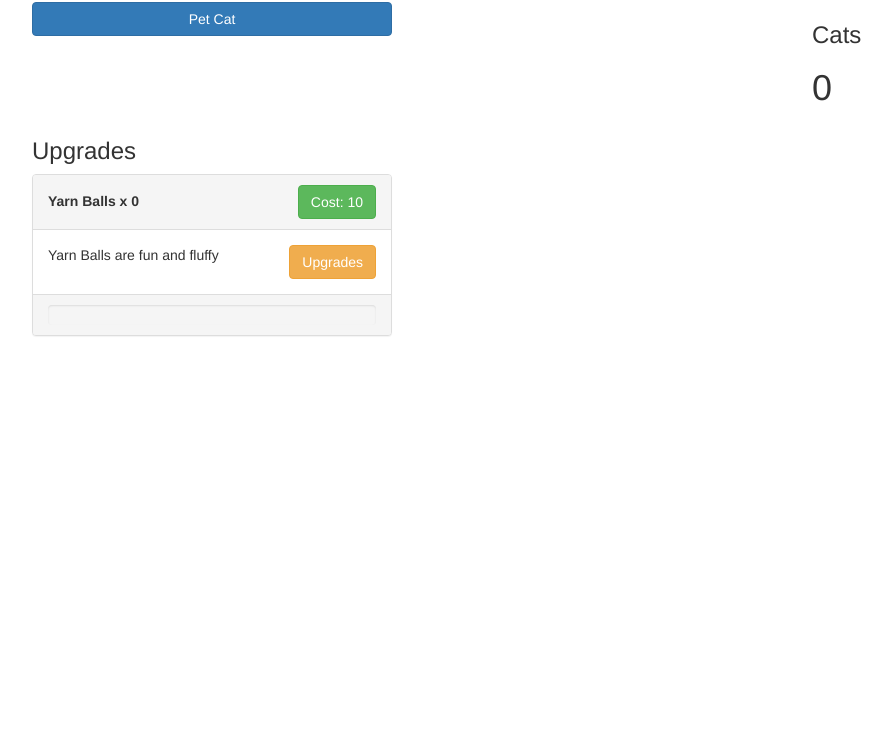
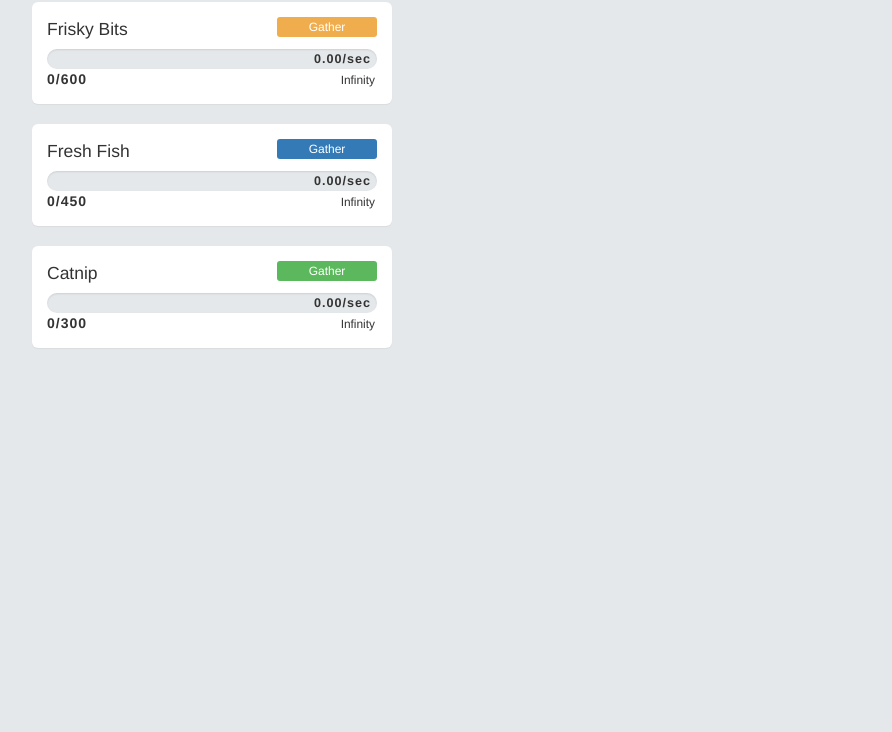
Before and after one commit to kevin-quach/cat-clicker, a plain HTML site: page index.html in a window 1280 px wide. Shown: the part 68-800 px from the top of the page, without its empty margins (38-930 px from the left). Drawn offline with nearby package versions, Linux system fonts and the light colour scheme.

Commit message:
[Update] Basic UI & Toggle Increment instead of Clicking

```diff
--- a/index.html
+++ b/index.html
@@ -17,34 +17,52 @@
 				<div class="container-inner">
 					<div class="row">
 						<div class="col-md-4">
-							<a class="btn btn-primary btn-block" id="cat" onClick="cookieClick(1)" href="#">Pet Cat</a>
-						</div>
-						<div class="col-md-4 col-md-offset-4">
-							<h3>Cats</h3>
-							<h1 id="catCounter">0</h1>
-						</div>
-					</div>
 
-					<div class="row">
-						<div class="col-md-4">
-							<h3>Upgrades</h3>
-							<div class="panel panel-default">
-								<div class="panel-heading">
-									<strong>Yarn Balls x <span id="yarnBallNum">0</span></strong>
-									<a class="btn btn-success pull-right" id="cat" onClick="buyUpgrade('yarnBall')" href="#">Cost: <span id="yarnBallCost">10</span></a>
-								</div>
+							<div id="food" class="panel panel-default" data-resource="Frisky Bits">
 								<div class="panel-body">
-									Yarn Balls are fun and fluffy
-									<a class="btn btn-warning pull-right" href="#">Upgrades</a>
-								</div>
-								<div class="panel-footer">
+									<span class="resource-title">Frisky Bits</span>
+									<a class="btn btn-warning btn-xs pull-right resource-btn" href="#">Gather</a>
 									<div class="progress">
-  										<div id="yarnBallProgress" class="progress-bar" role="progressbar"  style="width: 0%;">
-
+  										<div class="progress-bar progress-bar-warning resource-bar" role="progressbar"  >
   										</div>
+  										<span class="resource-rate">0/sec</span>
 									</div>
+									<span class="pull-left resource-capacity">0/200</span>
+									<span class="pull-right resource-time">Infinity</span>
 								</div>
 							</div>
+
+							<div id="fish" class="panel panel-default" data-resource="Fresh Fish">
+								<div class="panel-body">
+									<span class="resource-title">Fresh Fish</span>
+									<a class="btn btn-primary btn-xs pull-right resource-btn" href="#">Gather</a>
+									<div class="progress">
+  										<div class="progress-bar progress-bar-primary resource-bar" role="progressbar"  >
+  										</div>
+  										<span class="resource-rate">0/sec</span>
+									</div>
+									<span class="pull-left resource-capacity">0/100</span>
+									<span class="pull-right resource-time">Infinity</span>
+								</div>
+							</div>
+
+							<div id="herb" class="panel panel-default" data-resource="Catnip">
+								<div class="panel-body">
+									<span class="resource-title">Catnip</span>
+									<a class="btn btn-success btn-xs pull-right resource-btn" href="#">Gather</a>
+									<div class="progress">
+  										<div class="progress-bar progress-bar-success resource-bar" role="progressbar"  >
+  										</div>
+  										<span class="resource-rate">0/sec</span>
+									</div>
+									<span class="pull-left resource-capacity">0/10</span>
+									<span class="pull-right resource-time">Infinity</span>
+								</div>
+							</div>
+
+
+
+
 						</div>
 						<div class="col-md-4 col-md-offset-4">
 
--- a/js/main.js
+++ b/js/main.js
@@ -1,107 +1,162 @@
+
 $(document).ready(function() {
-	loadGame();
-	startProgressBars();
+  var resources = [
+    new generateResources($("#food")),
+    new generateResources($("#fish")),
+    new generateResources($("#herb"))
+  ];
 
-	window.setInterval(function(){
-		saveGame();
-	}, 1000);
-});
 
-var cookies  = 0;
-var upgrades = [
-	{
-		name: "yarnBall",
-		num: 0,
-		value: 1,
-		cost: 10,
-		timer: 2000,
-		numSelector: "#yarnBallNum",
-		costSelector: "#yarnBallCost",
-		progressSelector: "#yarnBallProgress"
-	}
-];
+	$(".resource-btn").on("click", function() {
+    $(this).addClass("toggled");
+    $(this).text("Gathering");
+    $(this).parent().parent(".panel").siblings().find(".resource-btn").removeClass("toggled");
+    $(this).parent().parent(".panel").siblings().find(".resource-btn").text("Gather");
+    for(var i = 0; i < resources.length; i++) {
+      if($(this).parent().parent(".panel").attr("id") == resources[i].id) {
+        resources[i].toggle(true);
+        continue;
+      }
+      resources[i].toggle(false);
+    }
+	});
 
 
 
-function cookieClick(num) {
-	cookies = cookies + num;
-	$("#catCounter").text(cookies);
+
+
+
+});
+
+
+
+
+ /* ============================================
+RESOURCES
+============================================ */
+var generateResources  = function(target) {
+  this.target          = $(target);
+  this.data            = $.extend({}, gameDefaults);
+  this.resource        = this.resource(this.target);
+  this.active          = false;
+  this.id              = this.resource.id;
+  this.init();
 }
 
-function buyUpgrade(upgrade){
-	var obj = findUpgrade(upgrade);
-	var upgrade = obj.data;
-	var pos = obj.pos;
-    if(cookies >= upgrade.cost) {                                   //checks that the player can afford the cursor
-        upgrades[pos].num++;
-        upgrades[pos].cost = Math.floor(10 * Math.pow(1.1, upgrade.num));                                        //increases number of cursors
-    	cookies -= upgrade.cost;
-    	//Update
-    	$("#catCounter").text(cookies);
-        $(upgrades[pos].numSelector).text(upgrades[pos].num);
-        $(upgrades[pos].costSelector).text(upgrades[pos].cost);
+//API extension to the buildPieGraph function
+generateResources.prototype = {
+  init: function() {
+    var self = this;
+    window.setInterval(function() { self.increment(); }, 1000);
+  },
+  toggle: function(bool) {
+    if(!bool) {
+      this.active = false;
+    } else {
+      this.active = true;
     }
+    this.increment();
+  },
+  increment: function() {
+    this.resource.cur += this.resource.getRate(this.active);
+    console.log(this.resource.cur);
+    this.update(this.resource);
+  },
+  build: function() {
+
+  },
+  resource: function(target) {
+    var res = target.attr("data-resource");
+    for(var i = 0; i < this.data.resources.length; i++) {
+      if(res == this.data.resources[i].name) {
+        return this.data.resources[i];
+      }
+    }
+    return false;
+  },
+  update: function() {
+    var time = this.calculateTime(this.resource.getRate(this.active),this.resource.cur,this.resource.getLimit());
+    var target = this.target;
+    target.find(".resource-title").text(this.resource.name);
+    target.find(".resource-rate").text(this.resource.getRate(this.active).toFixed(2) + "/sec");
+    target.find(".resource-capacity").text(Math.floor(this.resource.cur) + "/" + this.resource.getLimit());
+    target.find(".resource-bar").css("width", (this.resource.cur / this.resource.getLimit())*100)
+    target.find(".resource-time").html(time);
+  },
+  calculateTime: function(rate,cur,max) {
+  	if (rate == 0) return "Infinity";
+
+  	var diff     = (max - cur) / rate,
+  			days     = Math.floor(diff/86400),
+  			hours    = Math.floor((diff % 86400) / 3600),
+  			minutes  = Math.floor(((diff % 86400) % 3600) / 60),
+  			seconds  = Math.floor(((diff % 86400) % 3600) % 60),
+  			time     = [days,hours,minutes,seconds],
+  			measures = ["Days", "Hours", "Mins", "Secs"],
+  			duration = "";
+
+		for(var i = 0; i < time.length; i++) {
+  		if(time[i] == 0) continue;
+  		else duration += "<strong>" + time[i] + "</strong> " + measures[i] + " ";
+  	}
+  	return duration;
+  }
+
+
+
+
+};
+
+
+var Resource = function(obj) {
+  this.id    = obj.id;
+  this.name  = obj.name;
+  this.cur   = obj.cur;
+  this.rate  = obj.rate;
+  this.limit = obj.limit;
+  this.step  = obj.step;
+}
+Resource.prototype = {
+  getRate: function(bool) {
+    if(bool) return this.rate + (gameDefaults.user.rate*this.step);
+    return this.rate;
+  },
+  getLimit: function() {
+    return this.limit;
+  }
 }
 
 
-function startProgressBars() {
-	for(var i = 0; i < upgrades.length; i++) {
-		if (upgrades[i].num > 0) {
-			animateProgressBar(upgrades[i]);
-		}
-	}
+var Zone = function(obj) {
+  this.id    = obj.id;
+  this.name  = obj.name;
+  this.min   = obj.min;
+  this.max   = obj.max;
+  this.breed = obj.breed;
 }
-
-function animateProgressBar(obj) {
-	console.log(obj.timer);
-	window.setInterval(function() {
-		$(obj.progressSelector).animate({
-			'width': "100%",
-		}, obj.timer, 'linear', function() {
-			cookieClick(obj.num * obj.value);
-			$(obj.progressSelector).css("width", "0");
-			animateProgressBar(obj);
-		});
-
-	}, obj.timer);
+Zone.prototype = {
+  getCats: function() {
+    return this.breed;
+  }
+}
 
 
 
-}
-function findUpgrade(str) {
-	var obj = {
-		pos: 0,
-		data: {}
-	}
-	for (var i = 0; i < upgrades.length; i++) {
-		if (str == upgrades[i].name) {
-			obj.pos = i;
-			obj.data = upgrades[i];
-		}
-	}
-	return obj;
+//Default settings
+var gameDefaults = {
+	user: {
+		rate: 1,
+	},
+  resources: [
+    new Resource({id: "food", name: "Frisky Bits", cur: 0, limit: 600, rate: 0, step: 2}),
+    new Resource({id: "fish", name: "Fresh Fish", cur: 0, limit: 450, rate: 0, step: 1.5}),
+    new Resource({id: "herb", name: "Catnip", cur: 0, limit: 300, rate: 0, step: 1}),
+	],
+  locations: [
+    new Zone({id: "yard", name: "Back Yard", min: 0, max: 4, breed: []}),
+    new Zone({id: "alley", name: "Street Alley", min: 4, max: 8, breed: []}),
+  ],
+  cats: []
 }
 
-function saveGame() {
-	var gameData = {
-		cookies: cookies,
-		upgrades: upgrades,
-	}
-	localStorage.setItem("save", JSON.stringify(gameData));
-}
-
-function loadGame() {
-	console.log("Game Loaded");
-
-	var savegame = JSON.parse(localStorage.getItem("save"));
-	console.info("UPGRADES", savegame);
-	cookies = savegame.cookies;
-	$("#catCounter").text(cookies);
-	for(var i = 0; i < savegame.upgrades.length; i++) {
-		upgrades[i].num   = savegame.upgrades[i].num;
-		upgrades[i].value = savegame.upgrades[i].value;
-		upgrades[i].cost  = savegame.upgrades[i].cost;
-		$(upgrades[i].numSelector).text(upgrades[i].num);
-        $(upgrades[i].costSelector).text(upgrades[i].cost);
-	}
-}
+console.info(gameDefaults.resources[2].getLimit());
--- a/sass/_assets.scss
+++ b/sass/_assets.scss
@@ -0,0 +1,3 @@
+.btn {
+	border: none;
+}
--- a/sass/_components.scss
+++ b/sass/_components.scss
@@ -1,15 +1,63 @@
 .panel {
-	.panel-heading {
-		strong {
-			line-height: 32px;
-		}
-		overflow: auto;
-	}
+	border-radius: 6px;
+	border: none;
+
+
+	overflow: auto;
 }
 
 .progress {
 	margin: 0;
+	text-align: right;
+	width: 100%;
+	border-radius: 30px;
+	background: $bg;
+
 	.progress-bar {
 		transition: all 0s linear;
+		border-top-right-radius: 30px;
+		border-bottom-right-radius: 30px;
+		box-shadow: none;
+	}
+
+}
+
+.resource-btn {
+	width: 100px;
+	text-align: center;
+	margin-bottom: 12px;
+	&.toggled {
+		background: $gray;
+		color: $dark-gray;
+		box-shadow: none;
+		pointer-events: none;
 	}
 }
+
+.resource-title {
+	line-height: 0;
+	font-size: 1.25em;
+	position: relative;
+	top: 12px;
+}
+
+.resource-rate {
+	padding-right: 6px;
+	font-size: .9em;
+	letter-spacing: 1px;
+	font-weight: 700;
+	line-height: 20px;
+	position: absolute;
+	right: 30px;
+}
+
+.resource-capacity {
+	font-weight: 700;
+	letter-spacing: 1px;
+}
+.resource-time {
+	font-size: .85em;
+	padding-top: 3px;
+	position: absolute;
+	right: $gutter*2;
+}
--- a/sass/_mixins.scss
+++ b/sass/_mixins.scss
@@ -0,0 +1,3 @@
+body {
+	background: $bg;
+}
--- a/sass/_variables.scss
+++ b/sass/_variables.scss
@@ -0,0 +1,8 @@
+$gray: #E4E8EA;
+$dark-gray: darken($gray,20);
+
+$bg: $gray;
+$white: #fff;
+
+
+$gutter: 16px;
```
Also changed, not shown: js/old.js (added, +118 -0 lines), css/cat.css, 1 other file.
